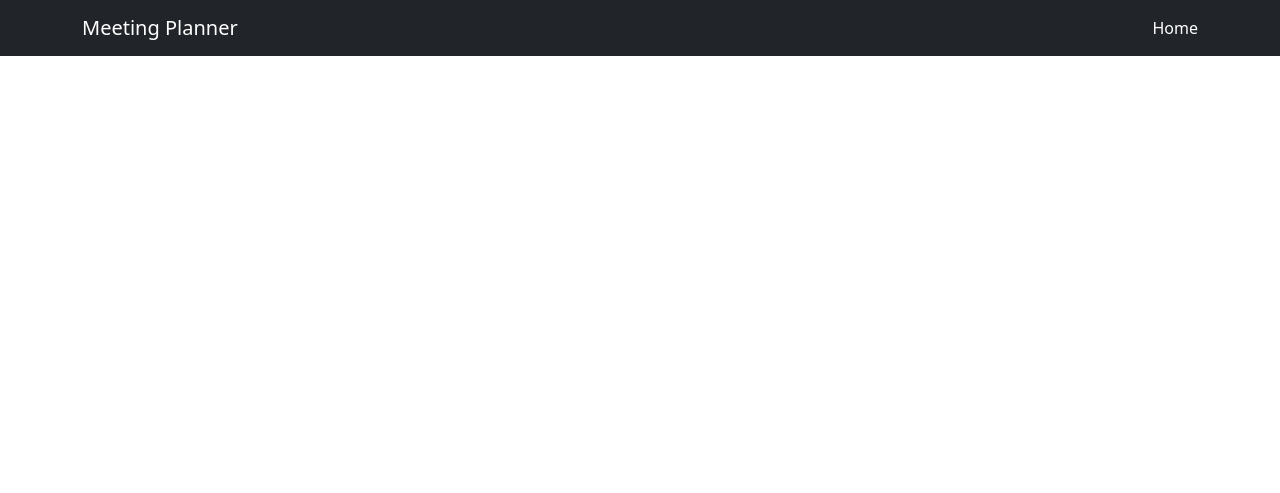
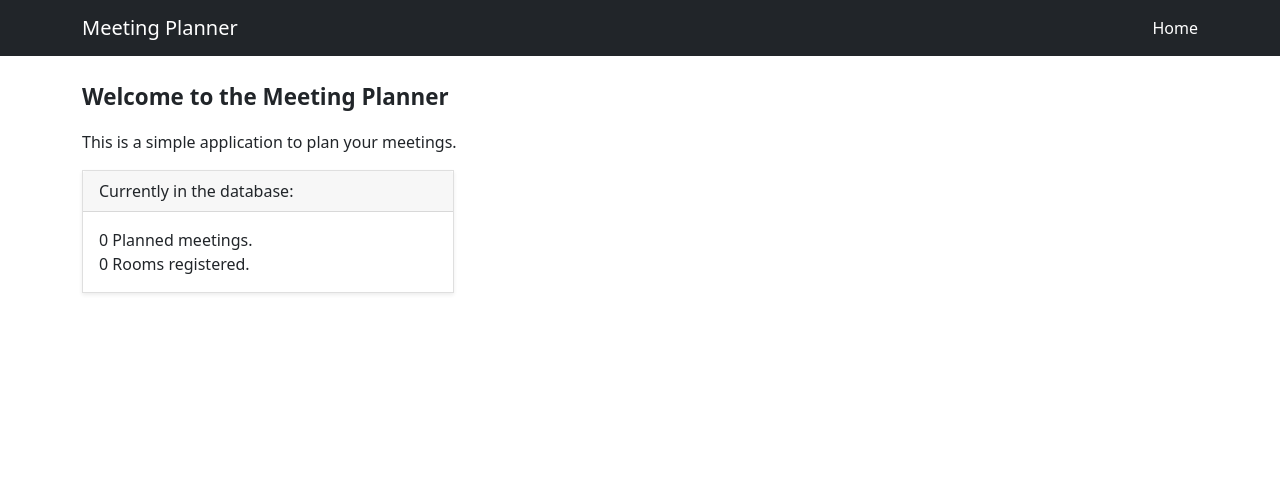
Before and after one commit to AhirwarAlok/MeetingPlanner, a Django app: page / in a window 1280 px wide. Shown: the top 493 px of the page. Run offline with Django 3.2, Linux system fonts and the light colour scheme; data that the repository does not hold is empty.

Commit message:
Update home page
- Adds a card to show no of meetings and rooms in the DB

```diff
--- a/MeetingPlannerUI/static/MeetingPlannerUI/styles/main.css
+++ b/MeetingPlannerUI/static/MeetingPlannerUI/styles/main.css
@@ -1,6 +1,21 @@
+/* header */
+
 .mainNavigation .nav-item {
     margin-left: 2rem;
 }
+
+/* main */
+
+.pageHeading {
+    font-size: 1.4rem;
+    font-weight: 700;
+}
+
+.flatCard {
+    border-radius: 0;
+}
+
+/* footer */
 
 footer {
     position: fixed;
--- a/MeetingPlannerUI/templates/MeetingPlannerUI/home.html
+++ b/MeetingPlannerUI/templates/MeetingPlannerUI/home.html
@@ -2,3 +2,21 @@
 {% load static %}
 
 {% block title %}Home{% endblock %}
+
+{% block main %}
+    <div class="container my-4">
+        <div class="pageHeading">Welcome to the Meeting Planner</div>
+        <p class="mt-3">This is a simple application to plan your meetings.</p>
+        <div class="col-sm-12 col-md-6 col-lg-4 my-3">
+            <div class="card shadow-sm flatCard">
+                <div class="card-header">
+                    Currently in the database:
+                </div>
+                <div class="card-body">
+                    {{ meetingCount }} Planned meetings.<br>
+                    {{ roomCount }} Rooms registered.
+                </div>
+            </div>
+        </div>
+    </div>
+{% endblock %}
--- a/MeetingPlannerUI/views.py
+++ b/MeetingPlannerUI/views.py
@@ -1,5 +1,9 @@
 from django.shortcuts import render
+from .models import Room, Meeting
 
 
 def home(request):
-    return render(request, 'MeetingPlannerUI/home.html')
+    roomCount = Room.objects.count()
+    meetingCount = Meeting.objects.count()
+    return render(request, 'MeetingPlannerUI/home.html',
+                  {"roomCount": roomCount, "meetingCount": meetingCount})
```
